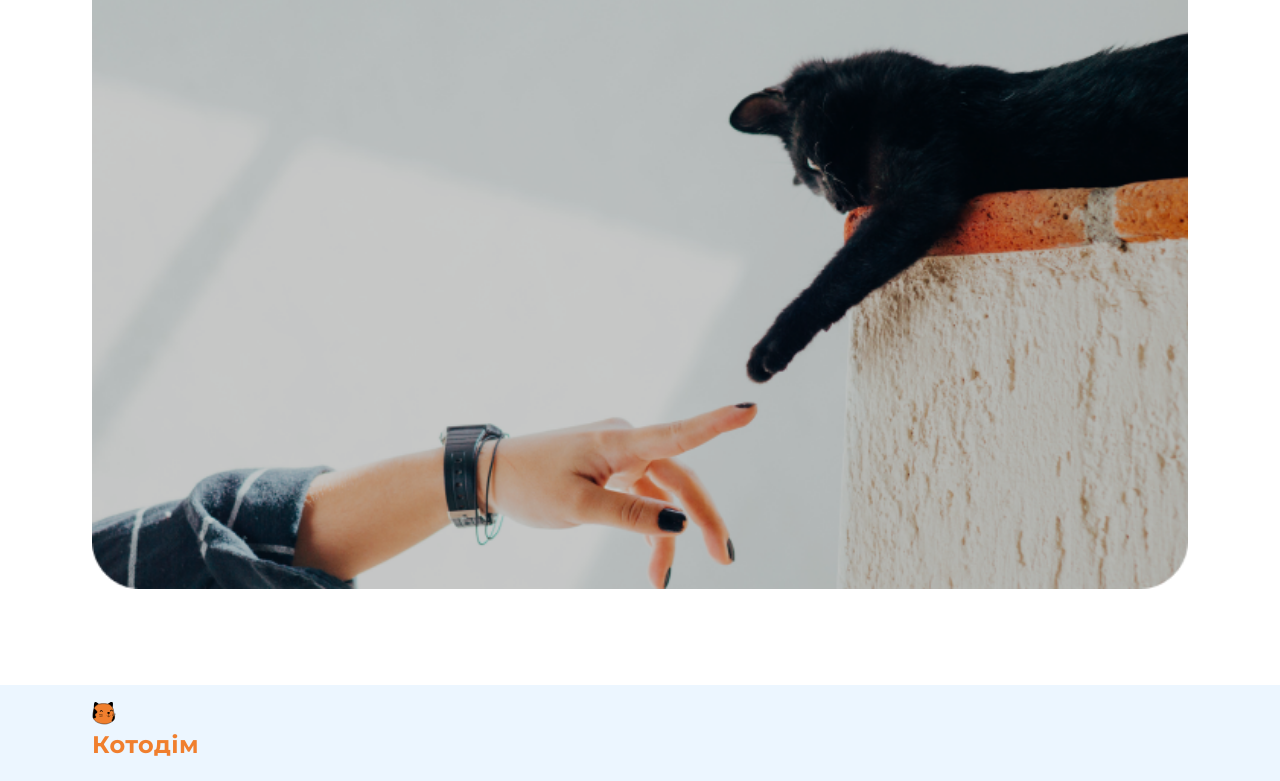
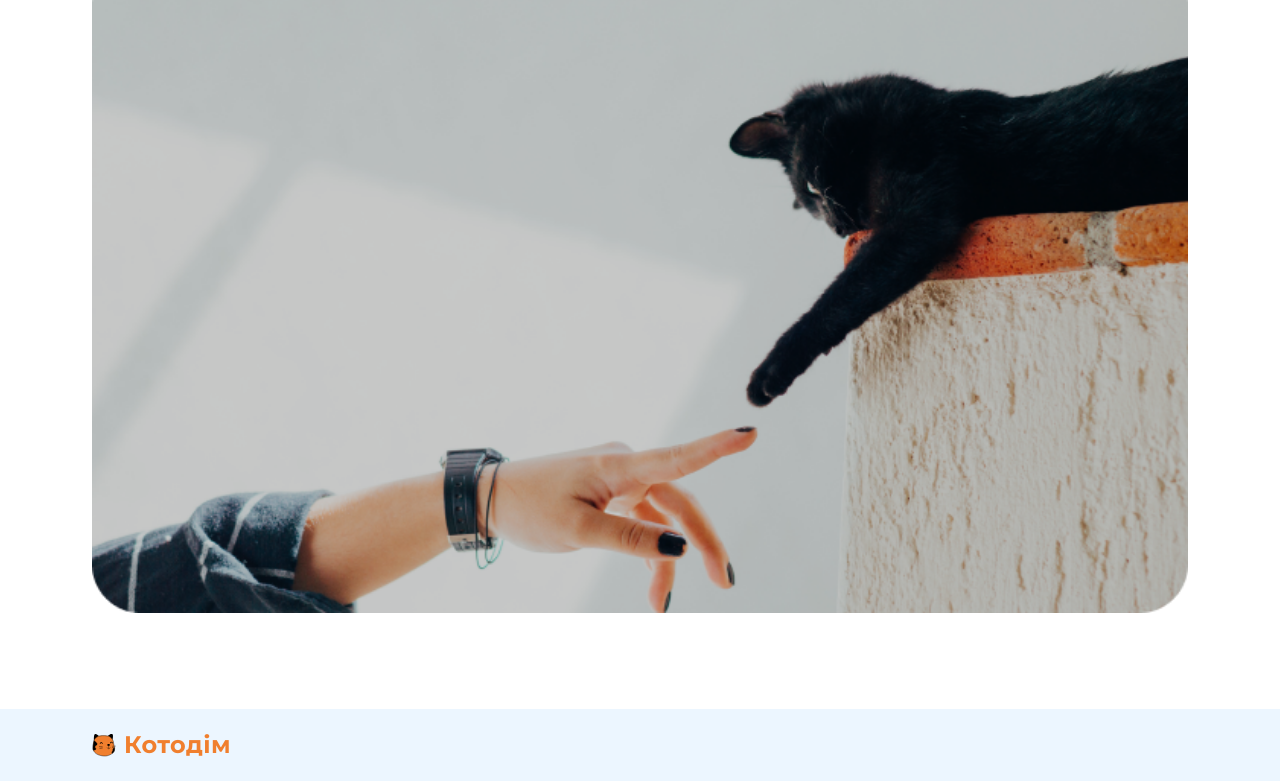
Before and after one commit to kotyamur/cat-house, a plain HTML site: page index.html in a window 1280 px wide. Shown: the part 2000-2781 px from the top of the page. Drawn offline with Linux system fonts and the light colour scheme.

Commit message:
add slyles for footer

```diff
--- a/index.html
+++ b/index.html
@@ -158,7 +158,7 @@
         </div>
     </main>
     <footer class="footer">
-        <div class="container">
+        <div class="container footer-container">
             <img src="./img/cat.svg" alt="cat" class="logo">
             <h2 class="label">Котодім</h2>
         </div>
--- a/styles.css
+++ b/styles.css
@@ -206,6 +206,7 @@
 }
 
 .video-title {
+  margin-bottom: 24px;
   color: var(--grey, #2c2c2c);
   font-family: var(--common-font);
 }
@@ -214,3 +215,10 @@
   padding: 16px;
   background-color: var(--blue-light);
 }
+
+.footer-container {
+  display: grid;
+  grid-template-columns: 24px 1fr;
+  column-gap: 8px;
+  align-items: center;
+}
```
